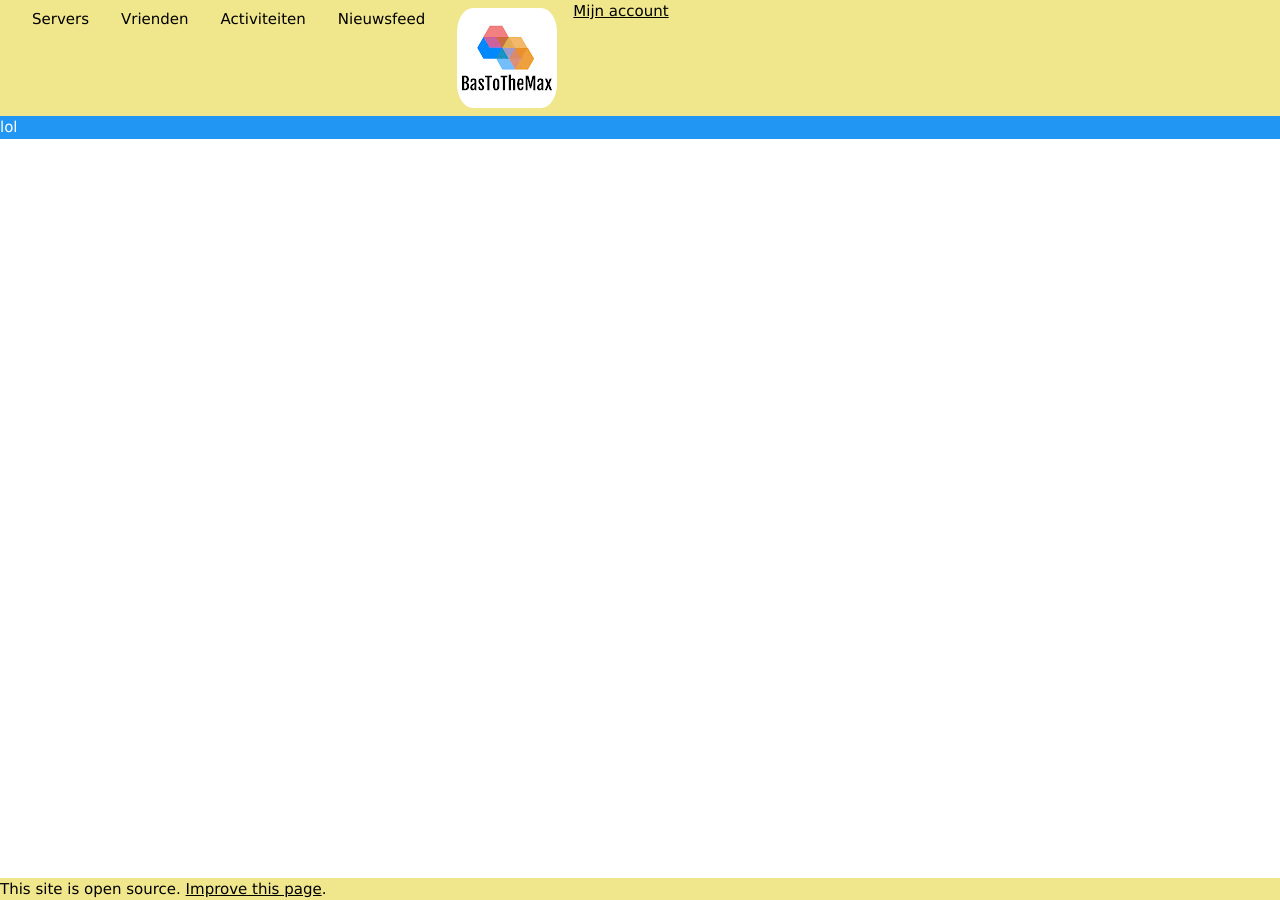
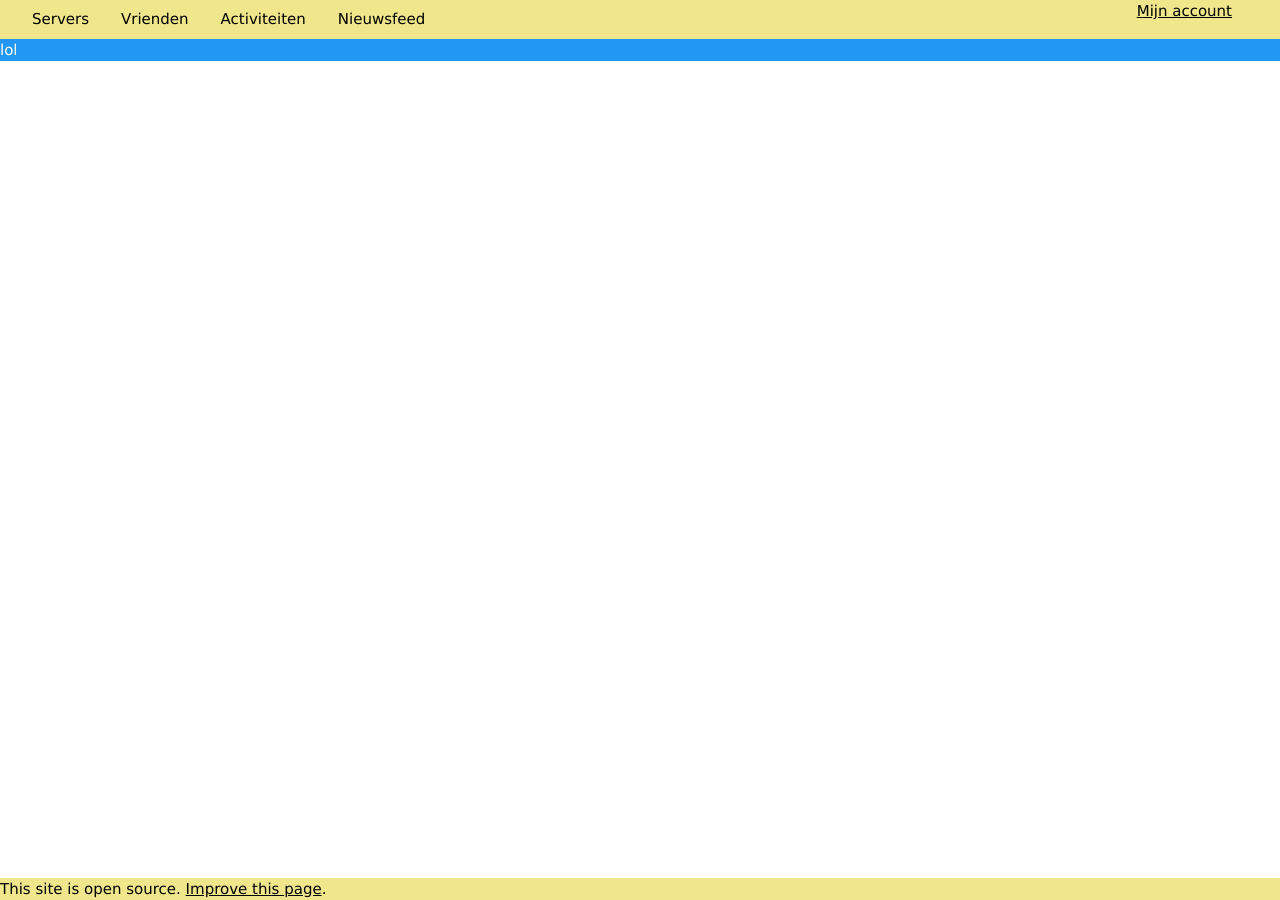
Before and after one commit to BasToTheMax/ChatApp, a Jekyll site: the page built from docs/index.md, in a window 1280 px wide. Built offline with Jekyll 4.4.1, drawn with Linux system fonts in a browser that asks for light colours; our own code applies the rules of GitHub Pages for plain Markdown files.

Commit message:
Update default.html

```diff
--- a/docs/_layouts/default.html
+++ b/docs/_layouts/default.html
@@ -30,8 +30,8 @@
         <a href="{{ site.base }}/friends" class="w3-bar-item w3-button">Vrienden</a>
         <a href="{{ site.base }}/activity" class="w3-bar-item w3-button">Activiteiten</a>
         <a href="{{ site.base }}/feed" class="w3-bar-item w3-button">Nieuwsfeed</a>
-        <img class="w3-round-xxlarge w3-bar-item" src="{{ site.base }}/profile.jpg" styles="float: left;" style="float: left;">
-        <a href="{{ site.base }}/account" styles="float: left;" style="float: left;">Mijn account</a>
+        <img class="w3-round-xxlarge w3-bar-item" src="{{ site.base }}/profile.jpg" styles="float: right; heigt: 15px; width: 15px;" style="float: right; heigt: 15px; width: 15px;">
+        <a href="{{ site.base }}/account" styles="float: right;" style="float: right;">Mijn account</a>
       </div>
 
     </div>
```
